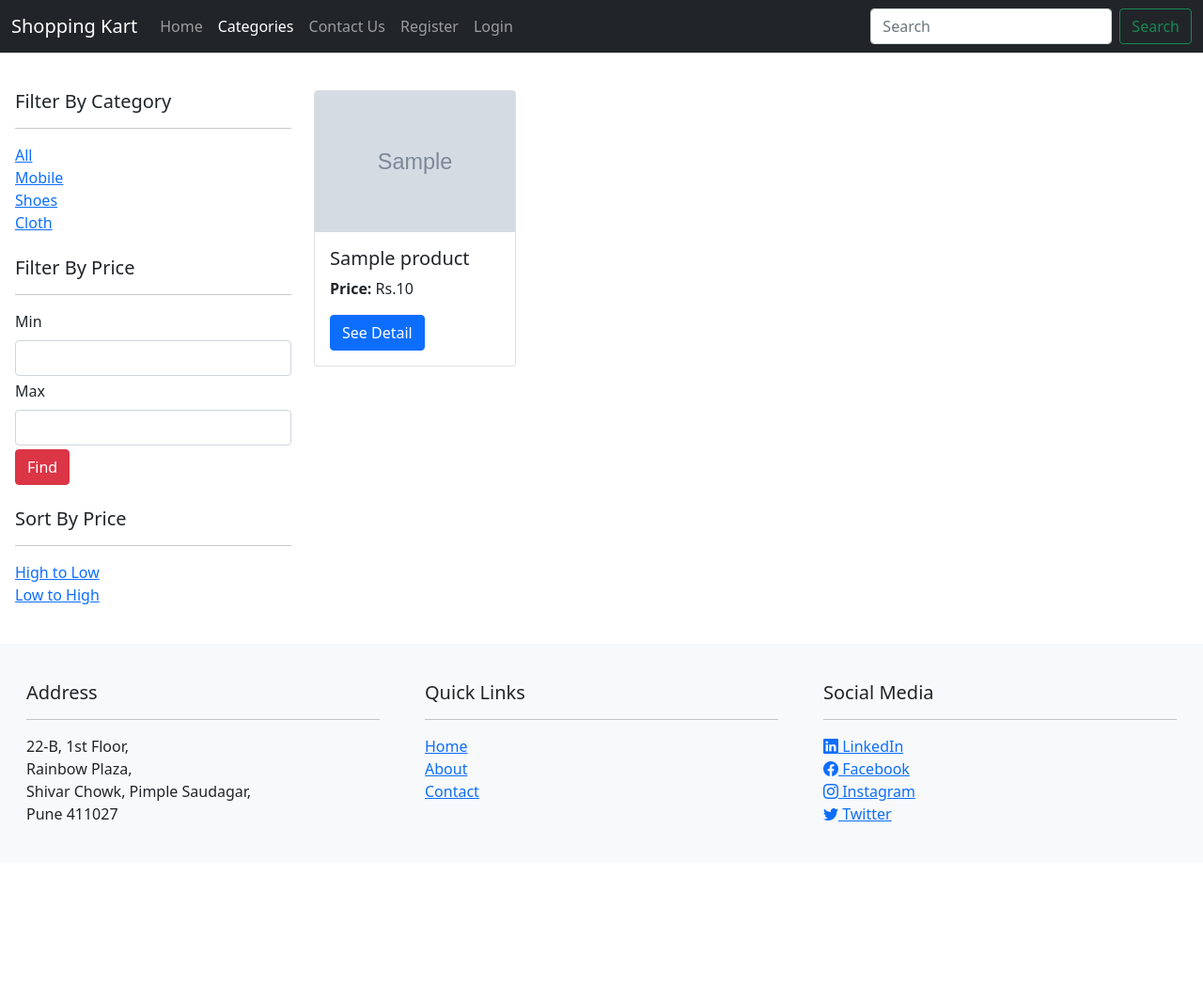
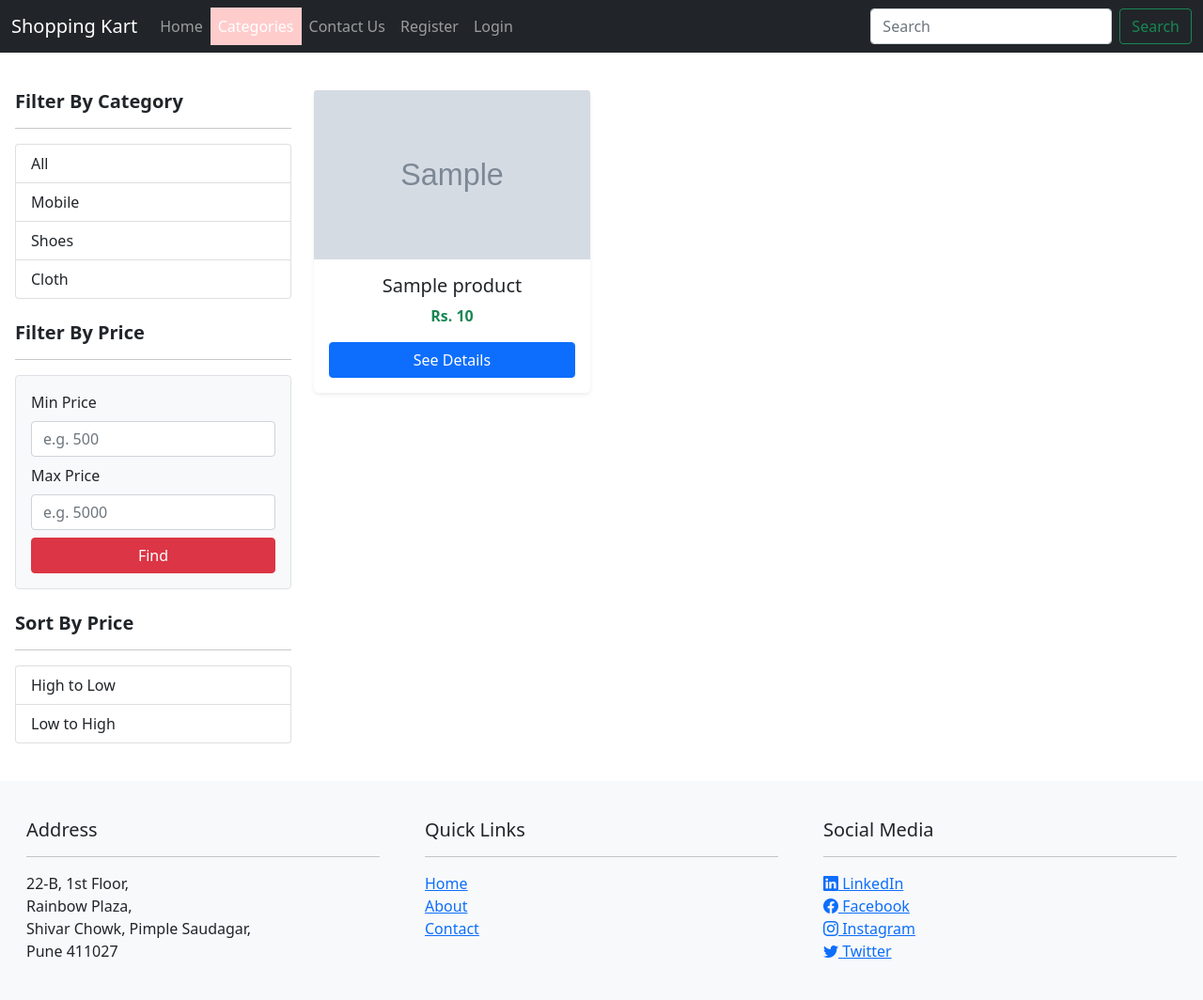
Before and after one commit to omprakash653/ecommerce, a Django app: page /product/ in a window 1280 px wide. Shown: the whole page at 94% size. Before the commit the page ends 874 px from the top, so only its background shows below. Run offline with Django 5.2, Linux system fonts and the light colour scheme; tables that the repository leaves empty hold one stand-in row (values such as "Sample post"); grey boxes marked "Sample" are stand-in pictures; some libraries are stand-ins or nearby versions.

Commit message:
product added

```diff
--- a/myapp/admin.py
+++ b/myapp/admin.py
@@ -1 +1,4 @@
 from django.contrib import admin
+from . models import Product
+
+admin.site.register(Product)
--- a/myapp/urls.py
+++ b/myapp/urls.py
@@ -13,6 +13,9 @@ urlpatterns = [
         path("reset-password/", reset_password, name="reset_password"),
         path('contact/', views.ContactView.as_view(), name='contact'),
         path('product/',views.product,name="product"),
+        path('catfilter/<cv>',views.catfilter),
+        path('sortfilter/<sv>',views.sortfilter),
+        path('pricefilter',views.pricefilter),
         path('product_detail/<pid>',views.product_detail),
 
 ]
--- a/myapp/views.py
+++ b/myapp/views.py
@@ -54,7 +54,7 @@ def register(request):
                 messages.error(request, "Email already registered.")
                 return redirect("register")
 
-            # Create and save user with email
+
             user = User.objects.create_user(username=uname, email=uemail, password=upass)
             user.save()
             # Send welcome email
@@ -264,6 +264,60 @@ def product(request):
     context['data']=p
     return render(request,'product.html',context)
 
+from django.db.models import Q
+# def catfilter(request,cv):
+#     # print(cv)
+#     q1=Q(cat=cv)
+#     q2=Q(is_active=True)
+
+#     p=Product.objects.filter(q1 & q2)
+#     # print(p)
+#     context={}
+#     context['data']=p
+    # return render(request,'product.html',context)
+
+def catfilter(request, cv):
+    # print(cv)
+    q1 = Q(category=cv)  # Use 'category' instead of 'cat'
+    q2 = Q(is_active=True)
+
+    p = Product.objects.filter(q1 & q2)
+    # print(p)
+    context = {'data': p}
+    return render(request, 'product.html', context)
+
+def sortfilter(request,sv):
+    context={}
+    # print(type(sv))
+    if sv=='1':
+        # p=Product.objects.order_by('-price')
+        # context['data']=p
+        t=('-price')
+    else:
+        # p=Product.objects.order_by('price')
+        # context['data']=p
+        t=('price')
+
+    p=Product.objects.order_by(t).filter(is_active=True)
+    context['data']=p
+    return render(request,'product.html',context)
+
+def pricefilter(request):
+    mn=request.GET['min']
+    mx=request.GET['max']
+
+    # print(mn)
+    # print(mx)
+    q1=Q(price__gte= mn)
+    q2=Q(price__lte= mx)
+    q3=Q(is_active=True)
+
+    p=Product.objects.filter(q1 &q2&q3)
+    # print(p)
+    context={}
+    context['data']=p
+    return render(request,'product.html',context)
+
 def product_detail(request,pid):
     p=Product.objects.filter(id=pid)
     # print(p)
--- a/templates/base.html
+++ b/templates/base.html
@@ -73,7 +73,7 @@
         <h5>Quick Links</h5>
         <hr>
         <a href="/">Home</a><br>
-        <a href="/about/">About</a><br>
+        <a href="#">About</a><br>
         <a href="/contact/">Contact</a><br>
       </div>
       <div class="col-md-4 p-4">
--- a/templates/product.html
+++ b/templates/product.html
@@ -2,55 +2,97 @@
 {% load static %}
 {% block 'main' %}
 
-<div class="row mt-4 p-3"><!--main section start or 2nd row start-->
-    <div class="col-md-3"><!--side bar start-->
-        <h5>Filter By Category</h5><hr>
-        <a href="/product">All</a><br>
-        <a href="/catfilter/1">Mobile</a><br>
-        <a href="/catfilter/2">Shoes</a><br>
-        <a href="/catfilter/3">Cloth</a><br>
+<div class="row mt-4 p-3">
+    <!-- Sidebar -->
+    <div class="col-md-3">
+        <h5 class="fw-bold">Filter By Category</h5>
+        <hr>
+        <ul class="list-group">
+            <li class="list-group-item {% if request.path == '/product' %}active{% endif %}">
+                <a href="/product" class="text-decoration-none text-dark d-block">All</a>
+            </li>
+            <li class="list-group-item {% if request.path == '/catfilter/1' %}active{% endif %}">
+                <a href="/catfilter/1" class="text-decoration-none text-dark d-block">Mobile</a>
+            </li>
+            <li class="list-group-item {% if request.path == '/catfilter/2' %}active{% endif %}">
+                <a href="/catfilter/2" class="text-decoration-none text-dark d-block">Shoes</a>
+            </li>
+            <li class="list-group-item {% if request.path == '/catfilter/3' %}active{% endif %}">
+                <a href="/catfilter/3" class="text-decoration-none text-dark d-block">Cloth</a>
+            </li>
+        </ul>
+
         <br>
-        <h5>Filter By Price</h5><hr>
-        <form action="/pricefilter" method="get">
-            <div class="mb-1">
-                <label for="input1" class="form-label">Min</label>
-                <input type="number" name="min" class="form-control" id="input1">
+        <h5 class="fw-bold">Filter By Price</h5>
+        <hr>
+        <form action="/pricefilter" method="get" class="border p-3 rounded bg-light">
+            <div class="mb-2">
+                <label for="input1" class="form-label fw-semibold">Min Price</label>
+                <input type="number" name="min" class="form-control" id="input1" placeholder="e.g. 500">
             </div>
-            <div class="mb-1">
-                <label for="input2" class="form-label">Max</label>
-                <input type="number" name="max" class="form-control" id="input2">
+            <div class="mb-2">
+                <label for="input2" class="form-label fw-semibold">Max Price</label>
+                <input type="number" name="max" class="form-control" id="input2" placeholder="e.g. 5000">
             </div>
+            <button class="btn btn-danger w-100">Find</button>
+        </form>
 
-            <button class="btn btn-danger">Find</button>
-        </form>
         <br>
-        <h5>Sort By Price</h5><hr>
-        <a href="/sortfilter/1">High to Low</a><br>
-        <a href="/sortfilter/0">Low to High</a>
-    </div><!--side bar end-->
-    <div class="col-md-9"><!--Product list section start-->
+        <h5 class="fw-bold">Sort By Price</h5>
+        <hr>
+        <ul class="list-group">
+            <li class="list-group-item {% if request.path == '/sortfilter/1' %}active{% endif %}">
+                <a href="/sortfilter/1" class="text-decoration-none text-dark d-block">High to Low</a>
+            </li>
+            <li class="list-group-item {% if request.path == '/sortfilter/0' %}active{% endif %}">
+                <a href="/sortfilter/0" class="text-decoration-none text-dark d-block">Low to High</a>
+            </li>
+        </ul>
+    </div>
+
+    <!-- Product List Section -->
+    <div class="col-md-9">
         {% if errmsg %}
-            <div class="alert alert-danger" role="alert">
-                {{errmsg}}
+            <div class="alert alert-danger text-center" role="alert">
+                {{ errmsg }}
             </div>
         {% endif %}
 
-        <div class="row">
+        <div class="row row-cols-1 row-cols-md-3 g-4">
             {% for i in data %}
-            <div class="col-md-3">
-                <div class="card" style="width: 100%;">
-                    <img src="{{i.pimage.url}}" class="card-img-top" alt="..." height="150px">
-                    <div class="card-body">
-                      <h5 class="card-title">{{i.name}}</h5>
-                      <p class="card-text"><b>Price:</b> Rs.{{i.price}}</p>
-                      <a href="/product_detail/{{i.id}}" class="btn btn-primary">See Detail</a>
+                <div class="col">
+                    <div class="card shadow-sm border-0 rounded-3 hover-effect">
+                        <img src="{{ i.pimage.url }}" class="card-img-top" alt="Product Image" height="180px">
+                        <div class="card-body text-center">
+                            <h5 class="card-title">{{ i.name }}</h5>
+                            <p class="card-text text-success fw-bold">Rs. {{ i.price }}</p>
+                            <a href="/product_detail/{{ i.id }}" class="btn btn-primary w-100">See Details</a>
+                        </div>
                     </div>
-                  </div>
-            </div><!--Product 1-->
+                </div>
             {% endfor %}
+        </div>
 
-        </div>
-    </div><!--Product list section end-->
-</div><!--main section end or 2nd row end-->
+        {% if not data %}
+            <div class="text-center mt-4">
+                <h5 class="text-muted">No products found.</h5>
+            </div>
+        {% endif %}
+    </div>
+</div>
+
+<!-- Additional Styling -->
+<style>
+    .hover-effect {
+        transition: transform 0.3s ease, box-shadow 0.3s ease;
+    }
+    .hover-effect:hover {
+        transform: scale(1.05);
+        box-shadow: 0px 5px 15px rgba(0, 0, 0, 0.2);
+    }
+    .active {
+        background-color: #ffcccc !important;
+    }
+</style>
 
 {% endblock 'main' %}
```
Also changed, not shown: media/images/apple.jpg (added), media/images/images.jpg (added), media/images/shoes-8212405.jpg (added), media/images/smartphone-2354157.jpg (added).
